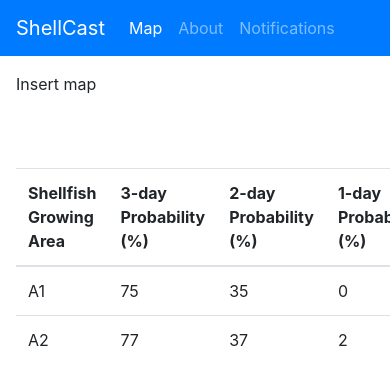
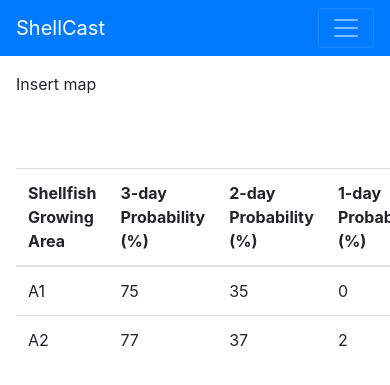
Before and after one commit to Biosystems-Analytics-Lab/shellcast, a Flask app: page / in a window 390 px wide; the page is wider, and only the part inside the window is pictured. Shown: the top 385 px of that part. Run offline with Flask 2, Linux system fonts and the light colour scheme; some libraries are stand-ins or nearby versions.

Commit message:
Fix navbar styling for mobile devices

```diff
--- a/static/style.css
+++ b/static/style.css
@@ -2,7 +2,7 @@
   padding: 1rem;
 }
 
-.navbar {
+/* .navbar {
   justify-content: flex-start;
 }
 
@@ -13,4 +13,4 @@
 .navbar-nav .nav-link {
   display: block;
   padding: 0.5rem;
-}
+} */
--- a/templates/base.html.jinja
+++ b/templates/base.html.jinja
@@ -1,14 +1,22 @@
 <!doctype html>
-<html>
+<html lang="en">
 <head>
-  <title>ShellCast</title>
+  <meta charset="utf-8">
+  <meta name="viewport" content="width=device-width, initial-scale=1, shrink-to-fit=no">
+
   <!-- NC State Bootstrap CSS -->
-  <link href="https://cdn.ncsu.edu/brand-assets/bootstrap-4/css/bootstrap.min.css" rel="stylesheet" />
+  <link href="https://cdn.ncsu.edu/brand-assets/bootstrap-4/css/bootstrap.min.css" rel="stylesheet">
   <!-- Custom CSS -->
   <link type="text/css" rel="stylesheet" href="{{ url_for('static', filename='style.css') }}">
 
-  <!-- Custom JavaScript -->
+  <!-- Bootstrap JS -->
+  <script src="https://code.jquery.com/jquery-3.2.1.slim.min.js" integrity="sha384-KJ3o2DKtIkvYIK3UENzmM7KCkRr/rE9/Qpg6aAZGJwFDMVNA/GpGFF93hXpG5KkN" crossorigin="anonymous"></script>
+  <script src="https://cdnjs.cloudflare.com/ajax/libs/popper.js/1.12.9/umd/popper.min.js" integrity="sha384-ApNbgh9B+Y1QKtv3Rn7W3mgPxhU9K/ScQsAP7hUibX39j7fakFPskvXusvfa0b4Q" crossorigin="anonymous"></script>
+  <script src="https://maxcdn.bootstrapcdn.com/bootstrap/4.0.0/js/bootstrap.min.js" integrity="sha384-JZR6Spejh4U02d8jOt6vLEHfe/JQGiRRSQQxSfFWpi1MquVdAyjUar5+76PVCmYl" crossorigin="anonymous"></script>
+  <!-- Custom JS -->
   <script src="{{ url_for('static', filename='script.js') }}"></script>
+
+  <title>ShellCast</title>
 </head>
 <body>
 
@@ -33,13 +41,18 @@
 {% set navItems = [("index", "/", "Map"), ("about", "/about", "About"), ("notifications", "/notifications", "Notifications")] %}
 
 <!-- Navigation -->
-<nav class="navbar navbar-dark bg-primary">
+<nav class="navbar navbar-expand-lg navbar-dark bg-primary">
   <a class="navbar-brand" href="{{ '#' if curPageName == 'index' else '/' }}">ShellCast</a>
-  <div class="navbar-nav">
-    {# iterate through navItems to construct the nav bar#}
-    {% for pageName, navRoute, navItemText in navItems -%}
-      {{- navLink(pageName, navRoute, navItemText) -}}
-    {%- endfor %}
+  <button class="navbar-toggler" type="button" data-toggle="collapse" data-target="#navbarNavAltMarkup" aria-controls="navbarNavAltMarkup" aria-expanded="false" aria-label="Toggle navigation">
+    <span class="navbar-toggler-icon"></span>
+  </button>
+  <div class="collapse navbar-collapse" id="navbarNavAltMarkup">
+    <div class="navbar-nav">
+      {# iterate through navItems to construct the nav bar#}
+      {% for pageName, navRoute, navItemText in navItems -%}
+        {{- navLink(pageName, navRoute, navItemText) -}}
+      {%- endfor %}
+    </div>
   </div>
 </nav>
 
```
